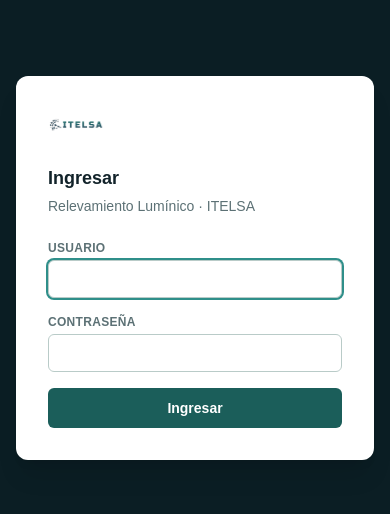
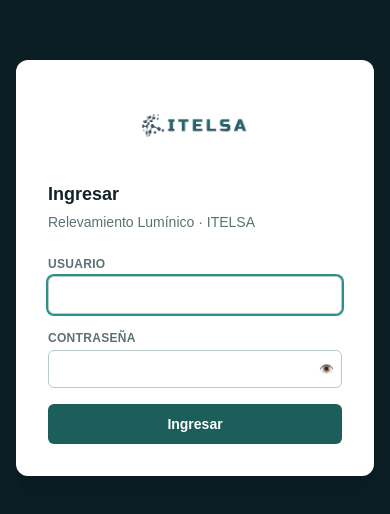
Before and after one commit to avidela47/medicion-de-matriz-88puntos, a Next.js app: page /login in a window 390 px wide. Shown: the part 154-668 px from the top of the page. Built offline with nearby package versions, Linux system fonts and the light colour scheme; no server answers.

Commit message:
Aviso de rotar tablet en la grilla

```diff
--- a/package.json
+++ b/package.json
@@ -6,7 +6,8 @@
     "dev": "next dev",
     "build": "next build",
     "start": "next start",
-    "create-user": "node scripts/create-user.js"
+    "create-user": "node scripts/create-user.js",
+    "drop-email-index": "node scripts/drop-email-index.js"
   },
   "dependencies": {
     "bcryptjs": "^2.4.3",
--- a/pages/index.js
+++ b/pages/index.js
@@ -171,6 +171,10 @@
                 <span className="w-5 h-5 inline-flex items-center justify-center rounded-full bg-teal-700 text-white text-[11px] font-mono">2</span>
                 Grilla de medición (88 puntos)
               </h2>
+              <div className="rotate-hint no-print items-center gap-2 bg-amber text-white px-4 py-2.5 rounded-lg mb-3 text-[13px]">
+                <span>📱↻</span>
+                <span>Girá el tablet a horizontal para cargar la grilla más cómodo.</span>
+              </div>
               <GridInput grid={grid} onChange={updateCell} filled={results.filled} />
             </div>
 
--- a/pages/login.js
+++ b/pages/login.js
@@ -6,6 +6,7 @@
 export default function Login() {
   const [username, setUsername] = useState('');
   const [password, setPassword] = useState('');
+  const [showPassword, setShowPassword] = useState(false);
   const [error, setError] = useState('');
   const [loading, setLoading] = useState(false);
 
@@ -30,7 +31,7 @@
   return (
     <div className="min-h-screen flex items-center justify-center bg-navy-950 px-4">
       <form onSubmit={onSubmit} className="bg-white rounded-xl shadow-xl w-full max-w-sm p-8">
-        <img src="/logo.png" alt="ITELSA" className="h-8 mb-6" />
+        <img src="/logo.png" alt="ITELSA" className="h-16 mb-6 mx-auto block" />
         <h1 className="font-disp font-semibold text-lg text-ink mb-1">Ingresar</h1>
         <p className="text-sm text-muted mb-6">Relevamiento Lumínico · ITELSA</p>
 
@@ -47,12 +48,22 @@
         <label className="block text-xs font-semibold uppercase tracking-wide text-muted mb-1">
           Contraseña
         </label>
-        <input
-          type="password"
-          value={password}
-          onChange={(e) => setPassword(e.target.value)}
-          className="w-full border border-lineStrong rounded-md px-3 py-2 mb-4 text-sm focus:outline-none focus:ring-2 focus:ring-teal-500"
-        />
+        <div className="relative mb-4">
+          <input
+            type={showPassword ? 'text' : 'password'}
+            value={password}
+            onChange={(e) => setPassword(e.target.value)}
+            className="w-full border border-lineStrong rounded-md px-3 py-2 pr-10 text-sm focus:outline-none focus:ring-2 focus:ring-teal-500"
+          />
+          <button
+            type="button"
+            onClick={() => setShowPassword((v) => !v)}
+            className="absolute right-2 top-1/2 -translate-y-1/2 text-muted hover:text-ink text-xs"
+            tabIndex={-1}
+          >
+            {showPassword ? '🙈' : '👁️'}
+          </button>
+        </div>
 
         {error && <p className="text-bad text-sm mb-4">{error}</p>}
 
--- a/styles/globals.css
+++ b/styles/globals.css
@@ -33,3 +33,12 @@
     display: none !important;
   }
 }
+
+.rotate-hint {
+  display: none;
+}
+@media (orientation: portrait) and (max-width: 900px) {
+  .rotate-hint {
+    display: flex;
+  }
+}
```
Also changed, not shown: scripts/drop-email-index.js (added, +38 -0 lines).
